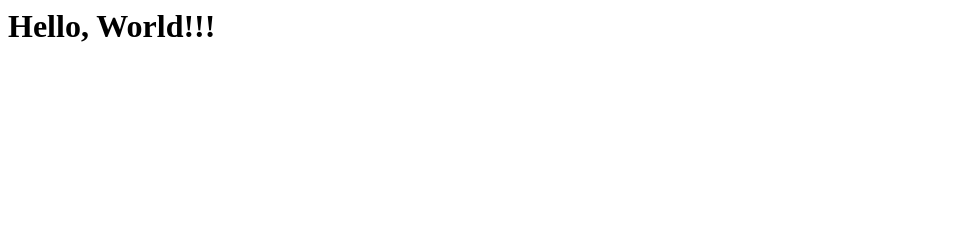
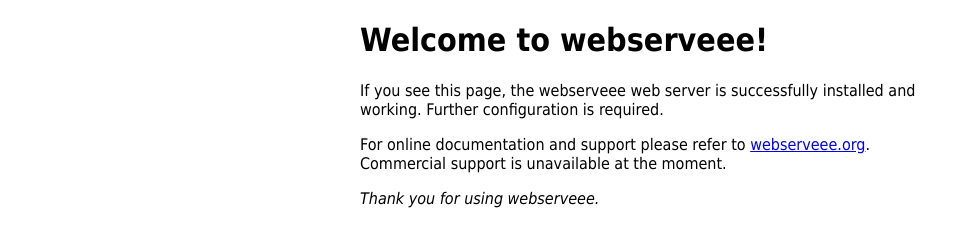
Before and after one commit to YungTatyu/webserv, a plain HTML site: page data/index.html in a window 1280 px wide. Shown: the whole page, without its empty margins (0-970 px from the left). Drawn offline with Linux system fonts and the light colour scheme.

Commit message:
♻️  more nginx-like index.html.

```diff
--- a/data/index.html
+++ b/data/index.html
@@ -1,8 +1,22 @@
+<!DOCTYPE html>
 <html>
-	<head>
+<head>
+<title>Welcome to webserveee!</title>
+<style>
+html { color-scheme: light dark; }
+body { width: 35em; margin: 0 auto;
+font-family: Tahoma, Verdana, Arial, sans-serif; }
+</style>
+</head>
+<body>
+<h1>Welcome to webserveee!</h1>
+<p>If you see this page, the webserveee web server is successfully installed and
+working. Further configuration is required.</p>
 
-	</head>
-	<body>
-		<h1>Hello, World!!!</h1>
-	</body>
+<p>For online documentation and support please refer to
+<a href="https://github.com/YungTatyu/webserv/blob/issue33/README.md">webserveee.org</a>.<br/>
+Commercial support is unavailable at the moment.
+
+<p><em>Thank you for using webserveee.</em></p>
+</body>
 </html>
```
